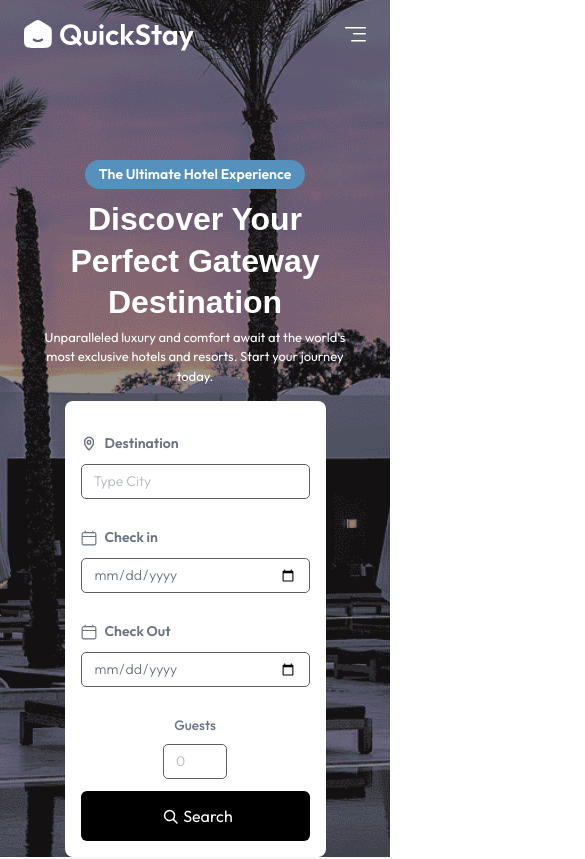
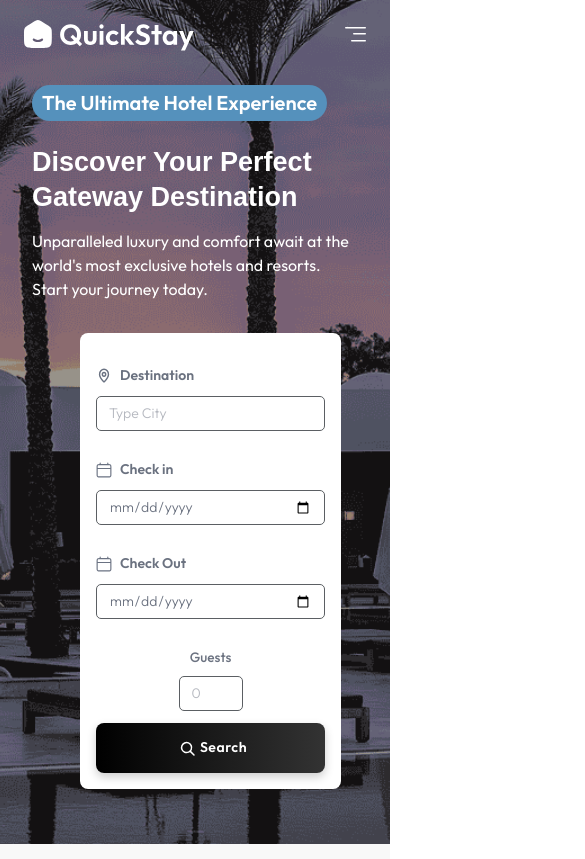
Before and after one commit to code-with-divyesh/Hotel-Booking, a React (Vite) app: page / in a window 390 px wide. Shown: the top 859 px of the page, 585 px wide, since content can reach past the window. Built offline with nearby package versions, Linux system fonts and the light colour scheme; no server answers; a web font is replaced by a local one.

Commit message:
Making Hero Section Responsive

```diff
--- a/src/Components/Hero/Hero.css
+++ b/src/Components/Hero/Hero.css
@@ -5,7 +5,8 @@
   color: white;
   padding: 0 128px;
   background: url("/src/assets/heroImage.png") center/cover no-repeat;
-  height: 100vh;
+  min-height: 100vh;
+  width: 100%; /* full width */
 }
 .custom-container {
   display: flex;
@@ -88,14 +89,31 @@ input[type="date"] {
   gap: 8px;
 }
 .search-btn {
-  padding: 12px 16px;
-  background-color: black;
-  display: flex;
-  border-radius: 6px;
+  padding: 12px 24px;
+  background: linear-gradient(90deg, #000, #333);
+  display: inline-flex;
   align-items: center;
+  justify-content: center;
+  border-radius: 8px;
   color: white;
+  font-weight: 600;
+  font-size: 14px;
+  letter-spacing: 0.5px;
   border: none;
   cursor: pointer;
+  transition: all 0.3s ease-in-out;
+  box-shadow: 0 4px 10px rgba(0, 0, 0, 0.2);
+}
+
+.search-btn:hover {
+  background: linear-gradient(90deg, #111, #444);
+  transform: translateY(-2px);
+  box-shadow: 0 6px 15px rgba(0, 0, 0, 0.3);
+}
+
+.search-btn:active {
+  transform: translateY(0);
+  box-shadow: 0 3px 8px rgba(0, 0, 0, 0.2);
 }
 
 @media (max-width: 1024px) {
@@ -134,30 +152,36 @@ input[type="date"] {
 
 @media (max-width: 768px) {
   .hero-section {
-    padding: 0 24px;
-    height: auto;
+    flex-direction: column;
+    padding: 0 16px;
+    background-size: cover;
+    background-position: center;
+    width: 100%;
   }
 
   .custom-container {
-    padding-top: 100px;
+    padding: 40px 16px;
     height: auto;
-    align-items: center;
-    text-align: center;
-    padding-left: 0;
+    align-items: flex-start;
+    text-align: left;
   }
 
   .custom-hotel-text {
-    font-size: 14px;
-    margin-top: 60px;
+    font-size: 20px;
+    margin-top: 30px;
   }
 
   .hero-heading {
-    font-size: 32px;
+    margin-top: 1.5rem;
+    font-size: 30px;
     line-height: 1.3;
+    max-width: 100%;
   }
 
   .hero-subtext {
-    font-size: 13px;
+    margin-top: 0.875rem;
+    font-size: 18px;
+    max-width: 100%;
   }
 
   .booking-form {
@@ -165,6 +189,8 @@ input[type="date"] {
     gap: 12px;
     padding: 16px;
     width: 100%;
+    margin-top: 2rem;
+    margin-left: 3rem;
   }
 
   .form-group {
@@ -176,3 +202,17 @@ input[type="date"] {
     justify-content: center;
   }
 }
+@media (max-width: 480px) {
+  .hero-heading {
+    font-size: 27px;
+  }
+
+  .hero-subtext {
+    font-size: 16px;
+  }
+
+  .custom-hotel-text {
+    font-size: 20px;
+    padding: 3px 10px;
+  }
+}
--- a/src/index.css
+++ b/src/index.css
@@ -4,6 +4,10 @@
 @theme {
   --color-primary: #2563eb;
   --color-secondary: #fbbf24;
+}
+body,
+html {
+  overflow-x: hidden;
 }
 * {
   margin: 0;
```
